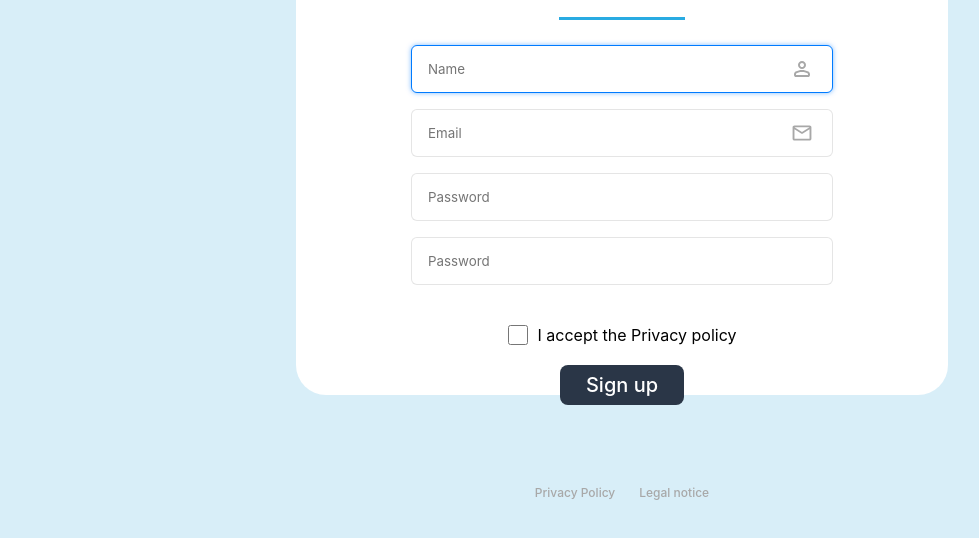
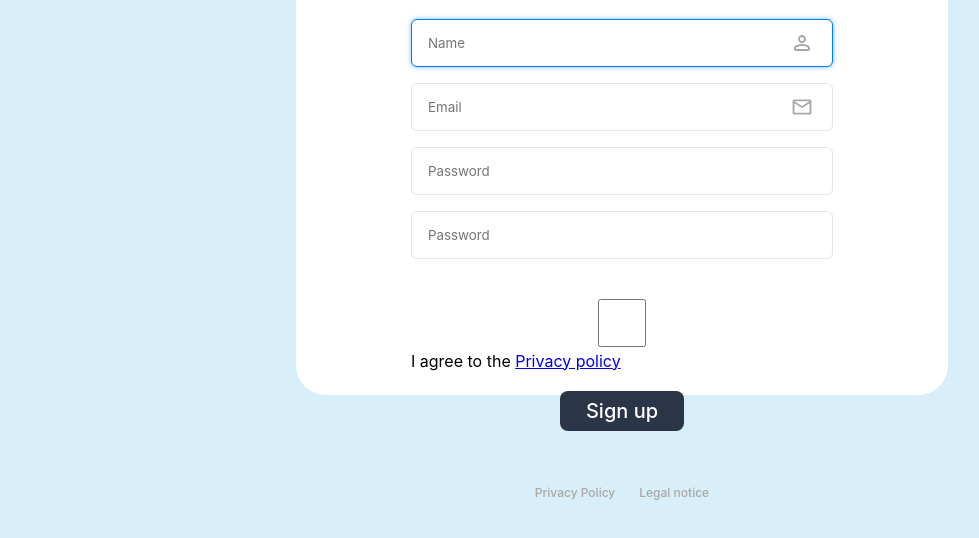
Before and after one commit to MonkeyDHoffy/Join-a-project-management-tool, a plain HTML site: page sign_up.html in a window 1280 px wide. Shown: the part 242-780 px from the top of the page, without its empty margins (18-997 px from the left). Drawn offline with Linux system fonts and the light colour scheme; a web font is replaced by a local one.

Commit message:
code for custom chekcbox revised and added

```diff
--- a/sign_up.html
+++ b/sign_up.html
@@ -30,7 +30,11 @@
                     <input type="password" placeholder="Password" id="password">
                     <input type="password" placeholder="Password" id="password">
                     <div class="sgnp-button-box">
-                        <span class="confirm-priv-polce"><input type="checkbox" class="check-priv-polce">I accept the <link rel="stylesheet" href="#">Privacy policy</span>
+                        <div class="confirm-priv-pol">
+                            <input type="checkbox" class="chb-priv-pol" id="chbPrivPol" >
+                            <label for="chbPrivPol">I agree to the <a href="#" class="priv-polce-link"> Privacy policy</a></label>
+
+                        </div>
                         <button class="signup">Sign up</button>
                     </div>
                 </form>
```
